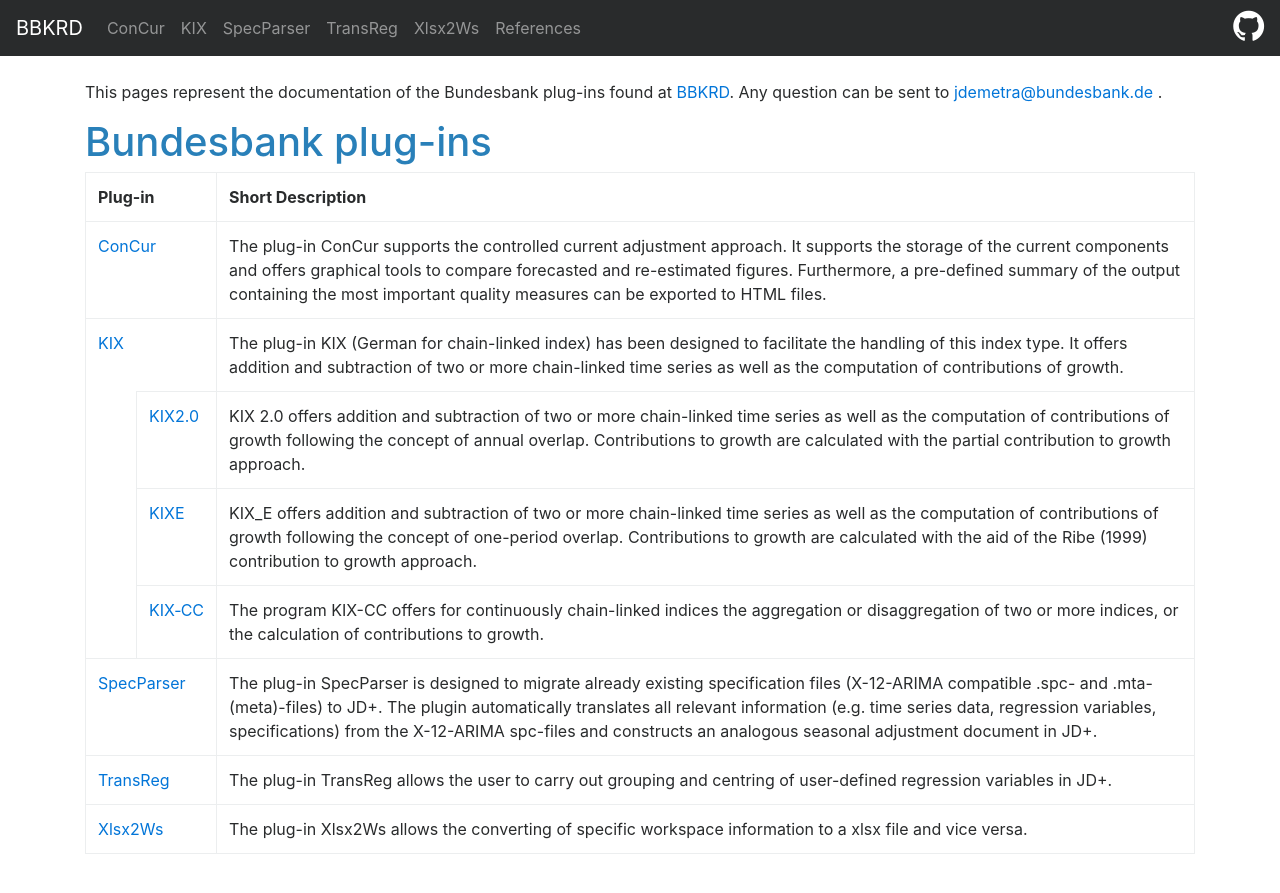
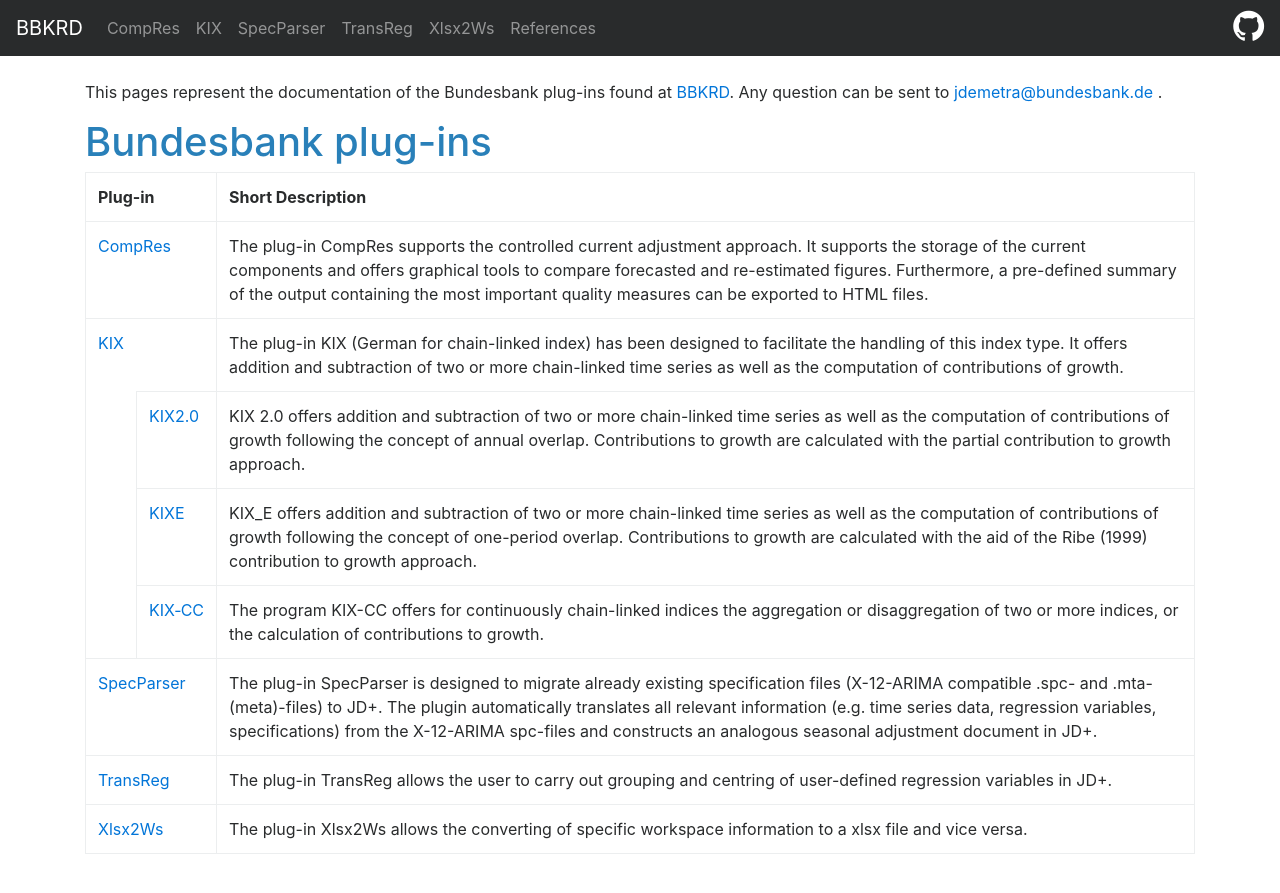
Before and after one commit to bbkrd/bbkrd.github.io, a Jekyll site: the page built from index.md, in a window 1280 px wide. Shown: the top 893 px of the page. Built offline with Jekyll 4.4.1, drawn with Linux system fonts in a browser that asks for light colours; nearby versions of some CDN libraries; our own code applies the rules of GitHub Pages for plain Markdown files.

Commit message:
Fix navigation and index CompRes

```diff
--- a/_data/navigation.yml
+++ b/_data/navigation.yml
@@ -1,5 +1,5 @@
-- title: "ConCur"
-  href: "/pages/concur/"
+- title: "CompRes"
+  href: "/pages/compres/"
 - title: "KIX"
   href: "/pages/kix/"
 - title: "SpecParser"
--- a/index.md
+++ b/index.md
@@ -15,8 +15,8 @@ This pages represent the documentation of the Bundesbank plug-ins found at [BBKR
     <th>Short Description</th>
   </tr>
   <tr>
-    <td colspan="2"><a href="pages/concur/">ConCur</a></td>
-    <td>The plug-in ConCur supports the controlled current adjustment approach. It supports the storage of the current components and offers graphical tools to compare forecasted and re-estimated figures. Furthermore, a pre-defined summary of the output containing the most important quality measures can be exported to HTML files.</td>
+    <td colspan="2"><a href="pages/compres/">CompRes</a></td>
+    <td>The plug-in CompRes supports the controlled current adjustment approach. It supports the storage of the current components and offers graphical tools to compare forecasted and re-estimated figures. Furthermore, a pre-defined summary of the output containing the most important quality measures can be exported to HTML files.</td>
   </tr>
   <tr>
     <td style = "border-right: 0px" rowspan="4"><a href="pages/kix/">KIX</a></td>
```
